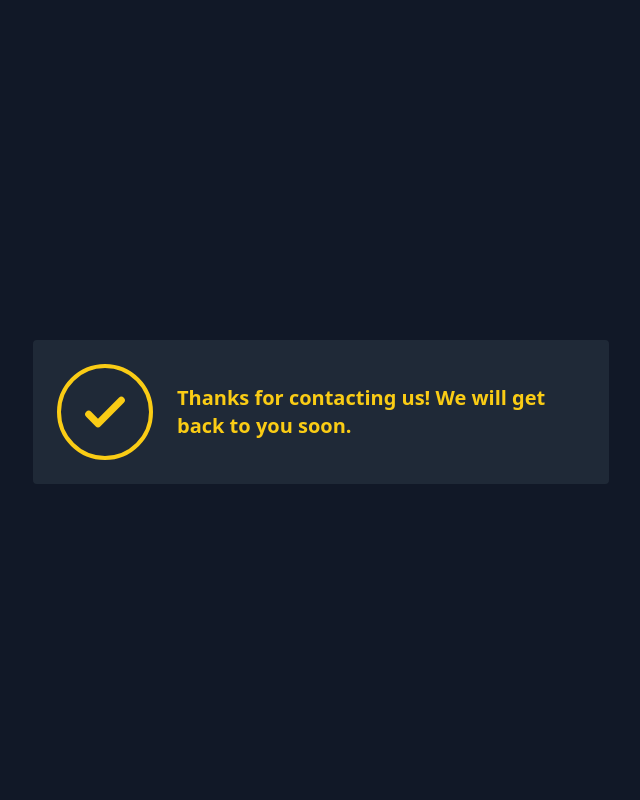
After one commit to myprojectsKORANAGAMASTANSAI/CODEBRAINS, a Django app: page /thankyou/ in a window 1280 px wide. The commit adds this page. Shown: the whole page, without its empty margins (319-959 px from the left). Run offline with Django 5.2, Linux system fonts and the light colour scheme; some libraries are stand-ins or nearby versions.

Commit message:
last one

```diff
--- a/my/urls.py
+++ b/my/urls.py
@@ -12,13 +12,16 @@ urlpatterns = [
 
     path("web_development_view/",views.web_development_view,name="web_development_view"),
 
-    #contact_us
 
 
+    #contact_us
     path("contact_us_web_develpoment/",views.contact_us_web_develpoment,name="contact_us_web_develpoment"),
     path("contact_us_AIML/",views.contact_us_AIML,name="contact_us_AIML"),
     path("contact_us_datascience/",views.contact_us_datascience,name="contact_us_datascience"),
     path("contact_us_pythonproject/",views.contact_us_python,name="contact_us_pythonproject"),
 
 
+    #thankyou
+    path('thankyou/',views.thankyou,name='thankyou')
+
 ]
--- a/my/views.py
+++ b/my/views.py
@@ -34,6 +34,10 @@ def web_development_view(request):
     return render(request, "full_stack_projects.html", {"projects": projects})
 
 
+def thankyou(request):
+    return render(request,"thankyou.html")
+
+
 
 
 def contact_us(request):
@@ -46,7 +50,7 @@ def contact_us(request):
         # Save to DB
         ContactMessage.objects.create(name=name, email=email, message=message,phone=phone)
 
-        return redirect('/')  # You can make a success page or redirect back
+        return redirect('thankyou')  # You can make a success page or redirect back
 
     return render(request, 'index.html')
 
@@ -61,7 +65,7 @@ def contact_us_web_develpoment(request):
         # Save to DB
         ContactMessage.objects.create(name=name, email=email, message=message,phone=phone)
 
-        return redirect('web_development')  # You can make a success page or redirect back
+        return redirect('thankyou')  # You can make a success page or redirect back
 
     return render(request, 'full_stack_projects.html')
 
@@ -75,7 +79,7 @@ def contact_us_AIML(request):
         # Save to DB
         ContactMessage.objects.create(name=name, email=email, message=message,phone=phone)
 
-        return redirect('AI_ML')  # You can make a success page or redirect back
+        return redirect('thankyou')  # You can make a success page or redirect back
 
     return render(request, 'AI_ML.html')
 
@@ -89,7 +93,7 @@ def contact_us_datascience(request):
         # Save to DB
         ContactMessage.objects.create(name=name, email=email, message=message,phone=phone)
 
-        return redirect('DATA-SCIENCE')  # You can make a success page or redirect back
+        return redirect('thankyou')  # You can make a success page or redirect back
 
     return render(request, 'DATA-SCIENCE.html')
 
@@ -104,6 +108,6 @@ def contact_us_python(request):
         # Save to DB
         ContactMessage.objects.create(name=name, email=email, message=message,phone=phone)
 
-        return redirect('pythonprojects')  # You can make a success page or redirect back
+        return redirect('thankyou')  # You can make a success page or redirect back
 
     return render(request, 'pythonprojects.html')
--- a/templates/index.html
+++ b/templates/index.html
@@ -101,7 +101,7 @@
       </a>
 
       <!-- Project Card 2: AI & Machine Learning -->
-      <a href="{% url 'AI-ML' %}" class="group">
+      <a href="{% url 'AI_ML' %}" class="group">
         <div class="bg-gray-800 rounded-xl shadow-lg overflow-hidden transition-transform transform hover:scale-105 hover:shadow-2xl">
           <img src="https://placehold.co/800x600/4b5563/FFFFFF?text=AI+and+ML" alt="AI and Machine Learning" class="w-full h-56 object-cover">
           <div class="p-6">
--- /dev/null
+++ b/templates/thankyou.html
@@ -0,0 +1,31 @@
+<!DOCTYPE html>
+<html lang="en">
+<head>
+  <meta charset="UTF-8" />
+  <meta name="viewport" content="width=device-width, initial-scale=1" />
+  <title>Responsive Big Circle Tick Thank You</title>
+  <script src="https://cdn.tailwindcss.com"></script>
+</head>
+<body class="bg-gray-900 flex items-center justify-center min-h-screen px-4">
+
+  <!-- Responsive Thank You Message Container -->
+  <div class="mt-6 flex flex-col sm:flex-row items-center sm:space-x-6 space-y-4 sm:space-y-0 p-6 rounded bg-gray-800 max-w-xl w-full">
+
+    <!-- Big Circle with Tick -->
+    <div class="flex items-center justify-center flex-shrink-0 rounded-full bg-gray-800 border-4 border-yellow-400
+                w-24 h-24 sm:w-20 sm:h-20 md:w-24 md:h-24">
+      <svg xmlns="http://www.w3.org/2000/svg"
+           class="text-yellow-400 w-14 h-14 sm:w-12 sm:h-12 md:w-14 md:h-14"
+           fill="none" viewBox="0 0 24 24" stroke="currentColor" stroke-width="3">
+        <path stroke-linecap="round" stroke-linejoin="round" d="M5 13l4 4L19 7" />
+      </svg>
+    </div>
+
+    <!-- Text -->
+    <span class="text-yellow-400 text-center sm:text-left text-lg sm:text-xl font-semibold max-w-md">
+      Thanks for contacting us! We will get back to you soon.
+    </span>
+  </div>
+
+</body>
+</html>
```
Also changed, not shown: db.sqlite3.
